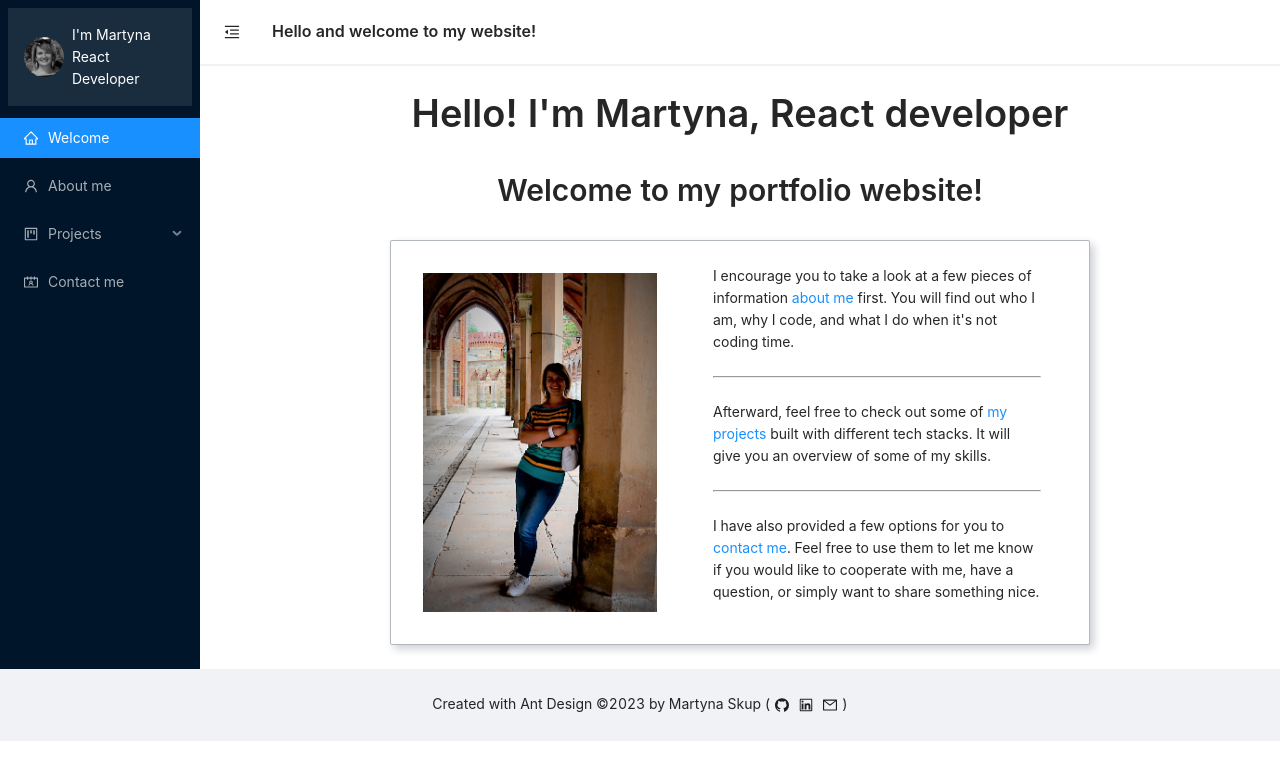
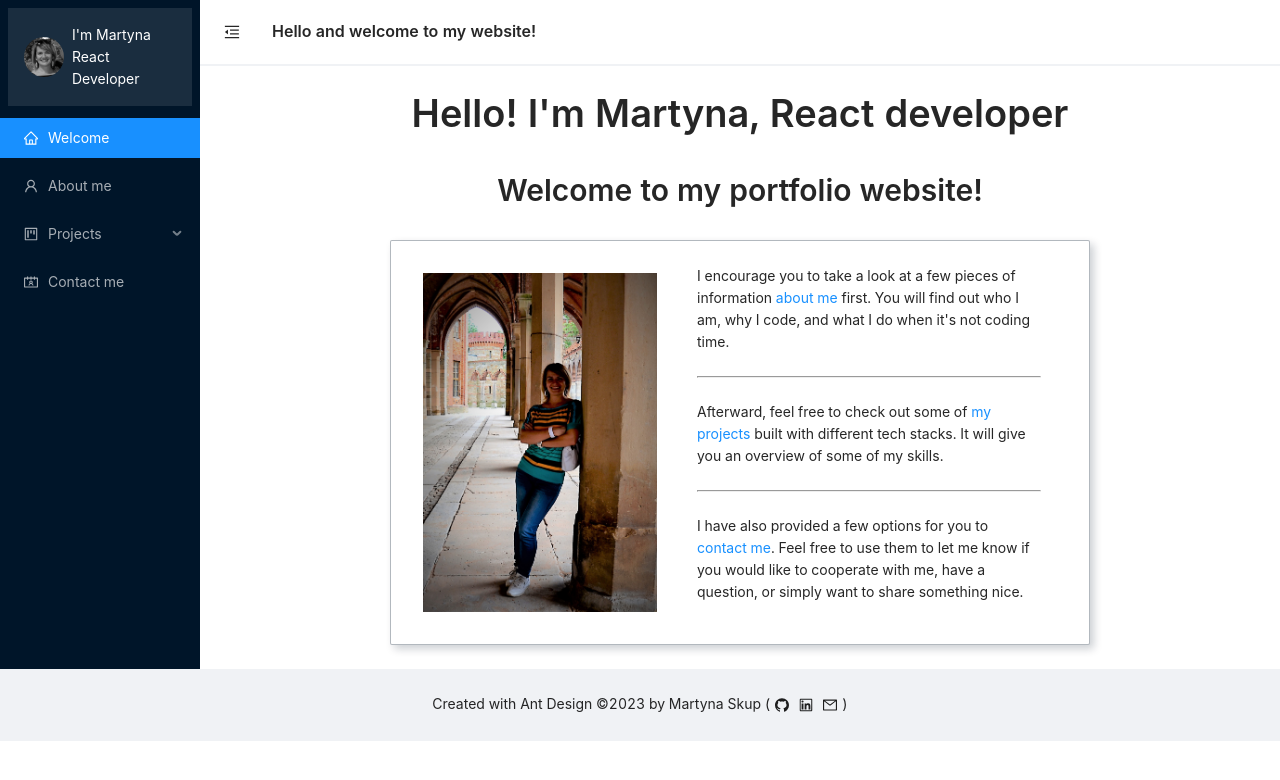
Before and after one commit to martynaskup/martynaskup.github.io, a React (Create React App) app: page / in a window 1280 px wide. Shown: the top 780 px of the page. Built offline with nearby package versions, Linux system fonts and the light colour scheme.

Commit message:
Update te gap between image and text in the Home page

```diff
--- a/src/pages/HomePage/HomePage.tsx
+++ b/src/pages/HomePage/HomePage.tsx
@@ -18,7 +18,7 @@ function HomePage() {
       <Card width={md ? '700px' : '300px'}>
         <Space
           direction={md ? 'horizontal' : 'vertical'}
-          size="large"
+          size={md ? 'small' : 'large'}
           align="start"
         >
           <MyImage />
```
